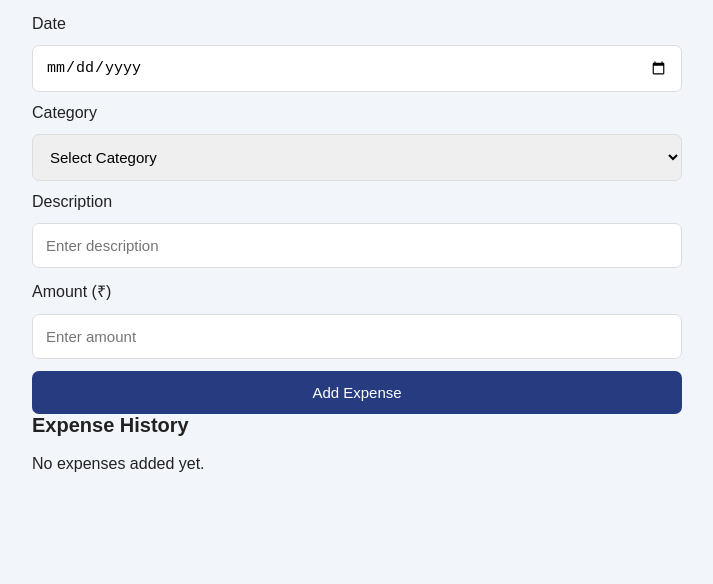
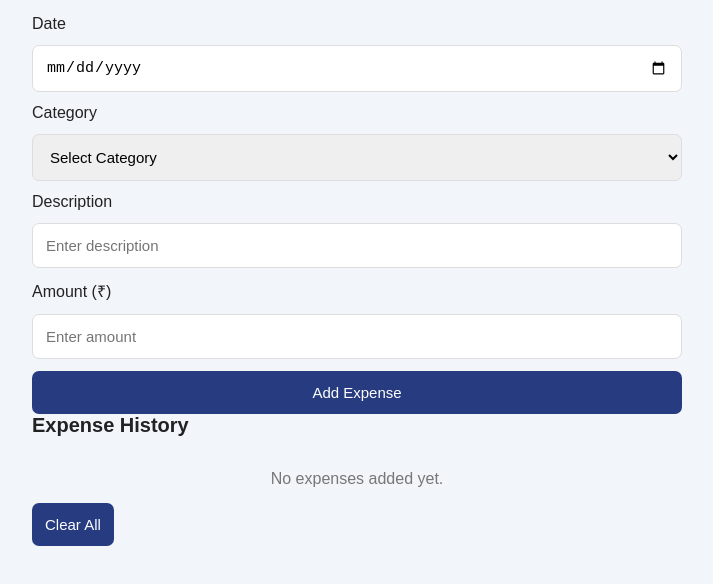
Before and after one commit to mayankraj201323/expense-tracker, a plain HTML site: page index.html in a window 1280 px wide. Shown: the part 190-774 px from the top of the page, without its empty margins (283-996 px from the left). Drawn offline with Linux system fonts and the light colour scheme.

Commit message:
Add files via upload

```diff
--- a/index.html
+++ b/index.html
@@ -54,11 +54,12 @@
         <div class="expense-list">
             <h2>Expense History</h2>
 
-            <div id="expenses">
+            <div id="expense-list">
                 <p>No expenses added yet.</p>
             </div>
         </div>
-
+        <button id="clear-all"
+    type="button">Clear All</button>
     </div>
 
     <script src="script.js"></script>
```
